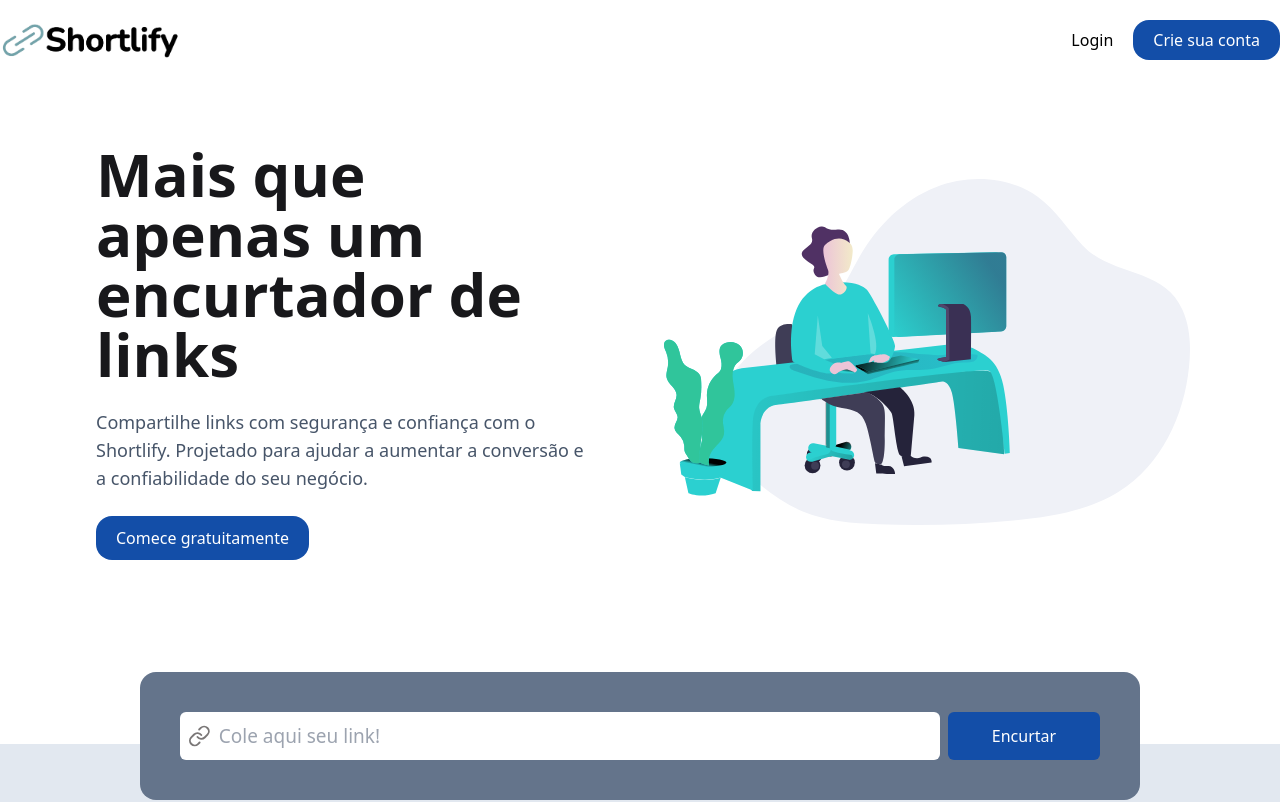
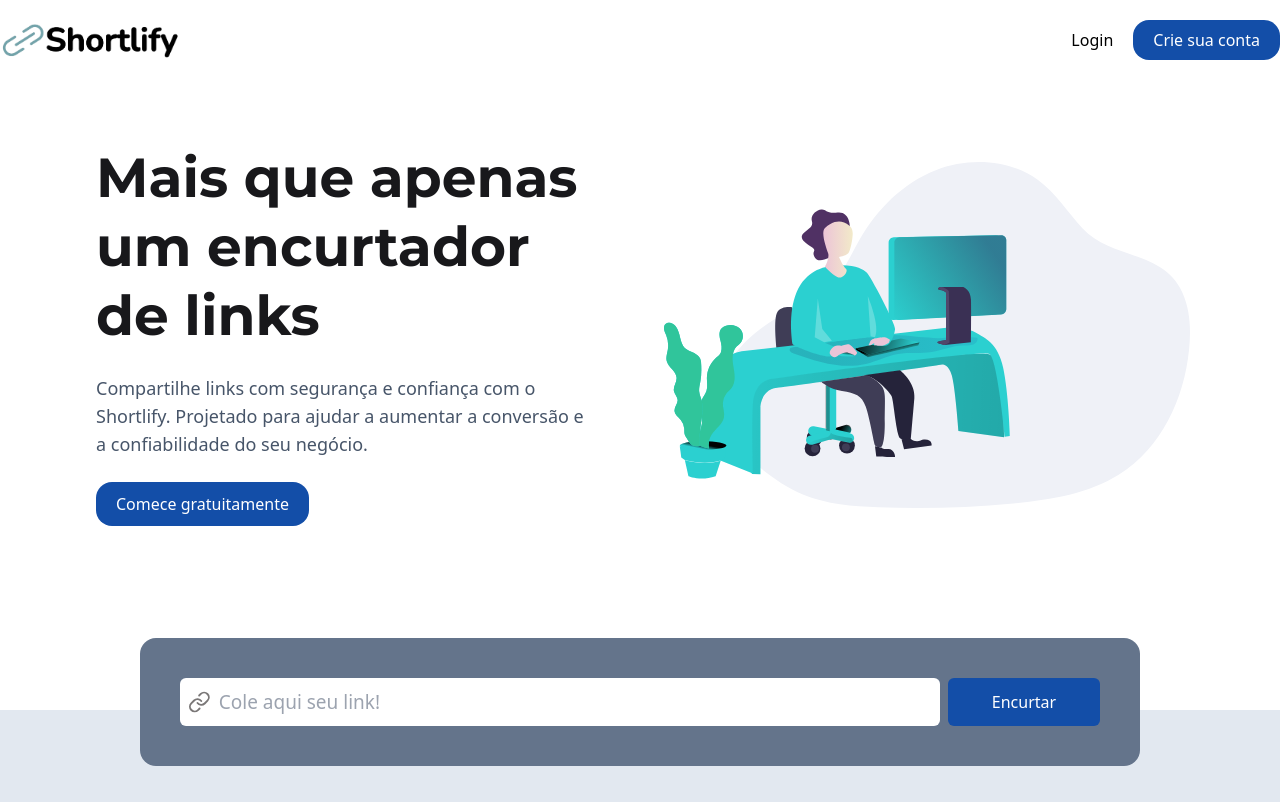
Before and after one commit to PauloHPMKT/myshorter-link-react-v2, a React (Vite) app: page / in a window 1280 px wide. Shown: the top 802 px of the page. Built offline with nearby package versions, Linux system fonts and the light colour scheme; no server answers.

Commit message:
refactor: update default font

```diff
--- a/src/assets/css/index.css
+++ b/src/assets/css/index.css
@@ -1,7 +1,9 @@
+@import url('https://fonts.googleapis.com/css2?family=Montserrat:wght@400;700&display=swap');
 @tailwind base;
 @layer base {
   h1 {
     @apply text-2xl;
+    font-family: 'Montserrat', sans-serif;
   }
   h2 {
     @apply text-xl;
--- a/src/pages/Home/index.tsx
+++ b/src/pages/Home/index.tsx
@@ -84,7 +84,7 @@ export const Home = () => {
       <main>
         <section className={`w-[1300px] px-24 flex m-auto pt-16 pb-36 ${classes["animation-slidedown"]}`}>
           <div className="w-1/2 flex flex-col justify-center pr-14">
-            <h1 className="text-6xl leading-none font-bold text-zinc-900">Mais que apenas um encurtador de links</h1>
+            <h1 className="text-[55px] leading-tight font-extrabold text-zinc-900">Mais que apenas um encurtador de links</h1>
             <p className="text-lg mt-6 text-slate-600 font-medium">
               Compartilhe links com segurança e confiança com o Shortlify.
               Projetado para ajudar a aumentar a conversão e a confiabilidade do seu negócio.
```
Also changed, not shown: 1 other file (tests, documents, lock files or other folders).
